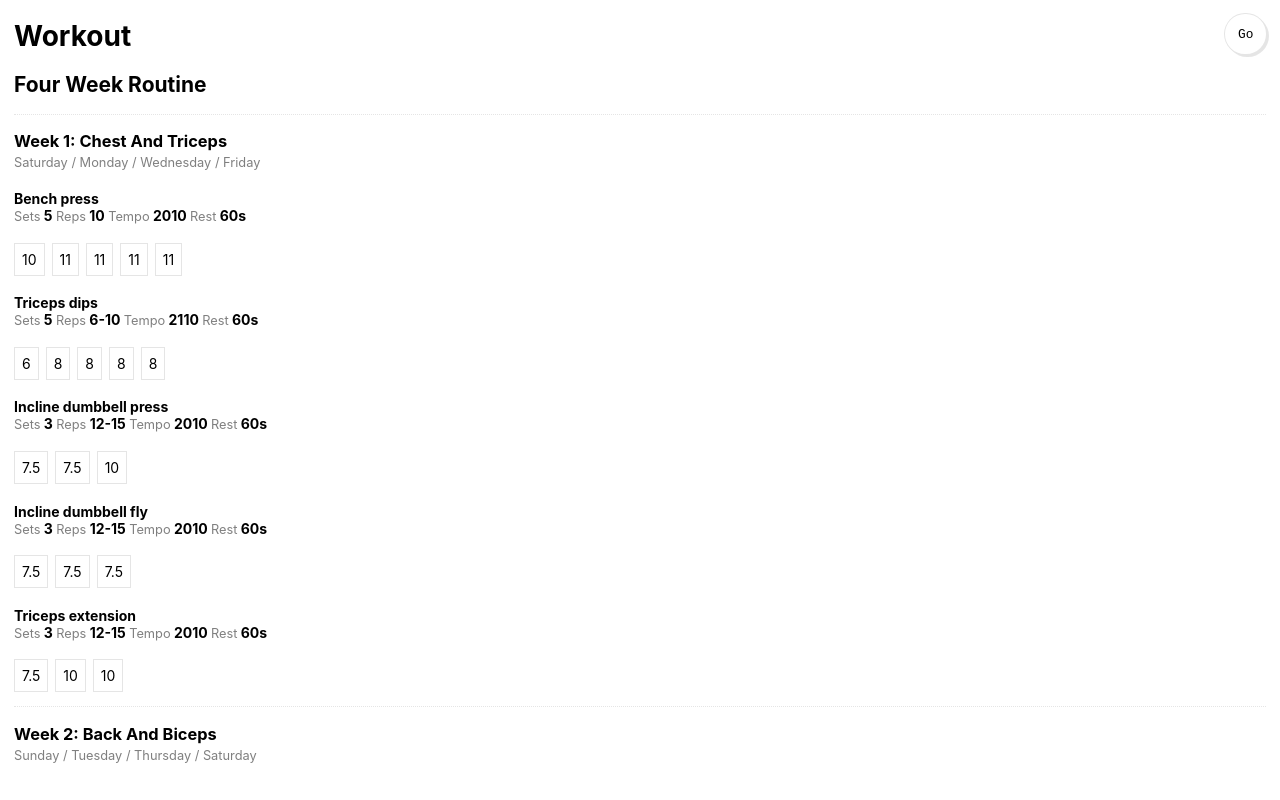
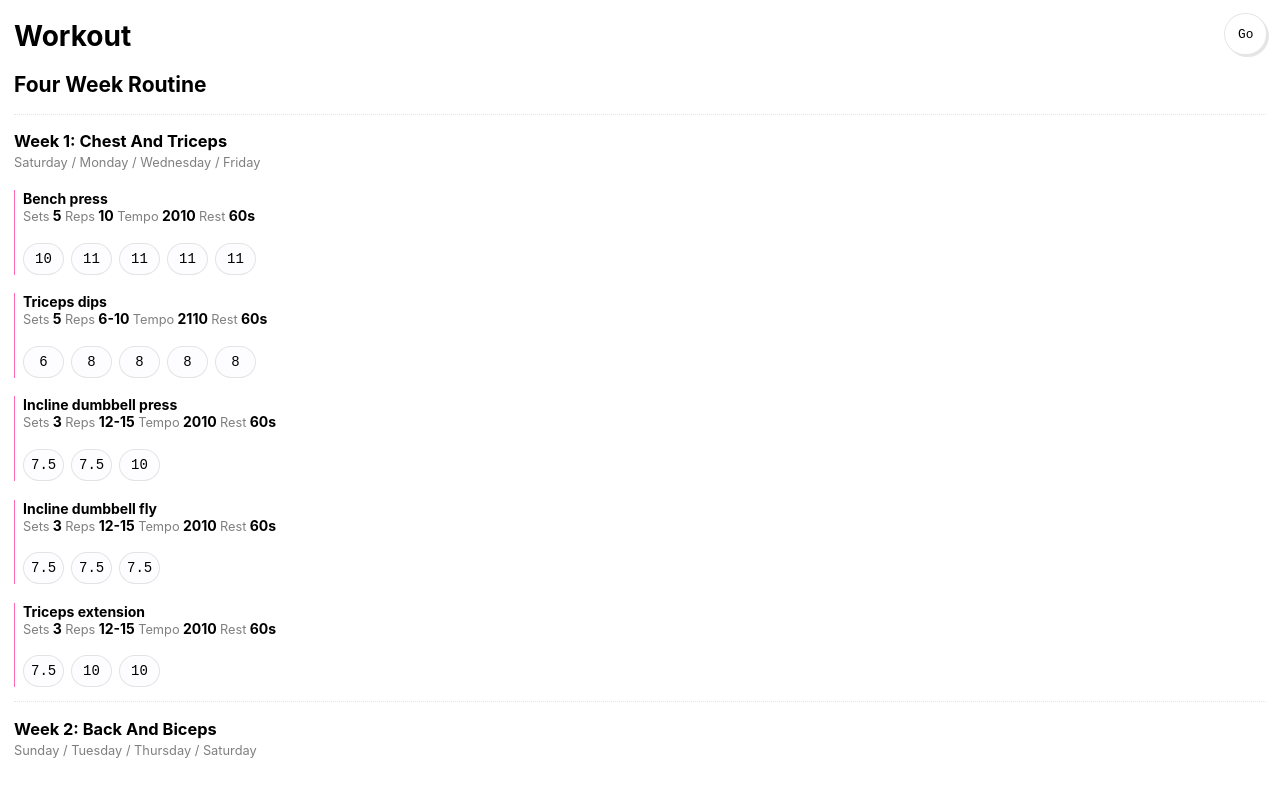
Before and after one commit to san650/workout, a React (Create React App) app: page / in a window 1280 px wide. Both pictures are taken after a click on the element 640 px from the left and 151 px from the top of the page. Built offline with nearby package versions, Linux system fonts and the light colour scheme; the HTML template or start-up script is replaced by a standard one.

Commit message:
Make exercise block clearer by improving styles

```diff
--- a/src/App.js
+++ b/src/App.js
@@ -96,9 +96,14 @@ function LabelAndValue({ label, value }) {
   );
 }
 
+const exerciseStyle = {
+  borderLeft: '1px solid hotpink',
+  paddingLeft: '.5rem'
+}
+
 function Exercise({ name, sets, reps, tempo, rest, weights }) {
   return (
-    <div>
+    <div style={exerciseStyle}>
       <h4>
         {name}
         <br />
--- a/src/components/set/index.js
+++ b/src/components/set/index.js
@@ -1,17 +1,23 @@
 import React, { Component } from 'react';
 
-const style = {
+const uncheckedStyle = {
   display: 'inline-block',
   padding: '.5em',
   border: '1px solid rgba(0,0,0,.1)',
   textAlign: 'center',
-  margin: '0 .5em 0 0'
+  margin: '0 .5em 0 0',
+  borderRadius: '2rem',
+  fontFamily: 'monospace',
+  width: '25px',
+  backgroundColor: 'rgba(100,100,200,.01)'
 };
 
 const checkedStyle = {
+  ...uncheckedStyle,
   textDecoration: 'line-through',
-  opacity: '.5'
-};
+  opacity: '.2',
+  backgroundColor: 'rgba(0,0,0,.1)'
+}
 
 export default class Set extends Component {
   state = {
@@ -20,25 +26,12 @@ export default class Set extends Component {
 
   render() {
     const { checked } = this.state;
-    let weight;
-
-    if (checked) {
-      weight = (
-        <span style={checkedStyle}>
-          {this.props.weight}
-        </span>
-      );
-    } else {
-      weight = (
-        <span>
-          {this.props.weight}
-        </span>
-      );
-    }
+    const label = this.props.weight.toString().padStart(2, ' ');
+    const style = checked ? checkedStyle : uncheckedStyle;
 
     return (
       <div style={style} onClick={this.handleClick}>
-        {weight}
+        {label}
       </div>
     );
   }
```
